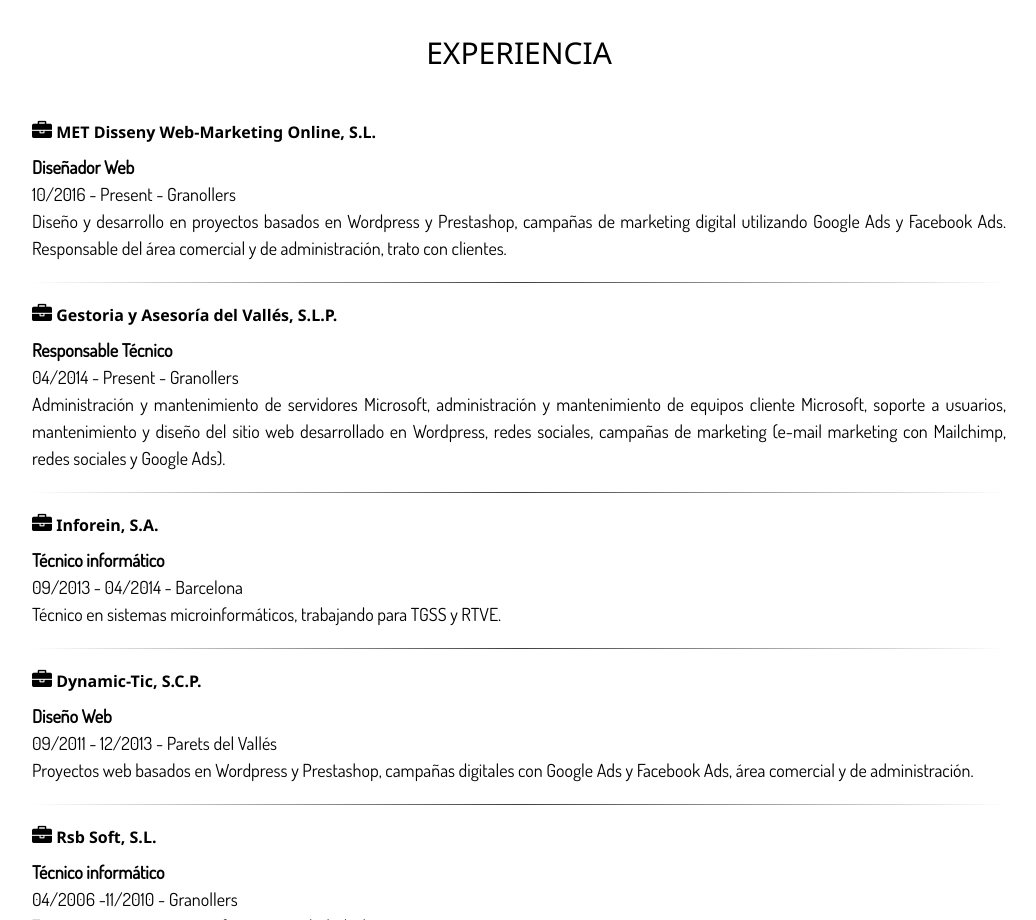
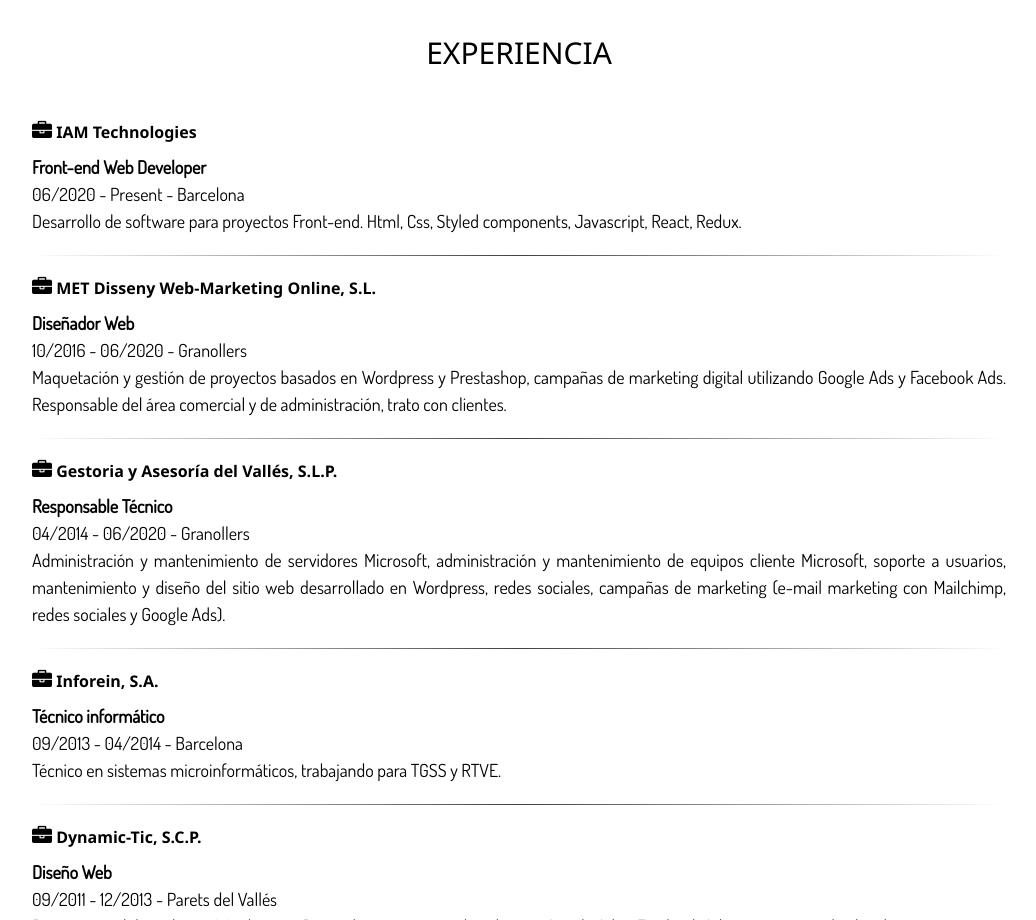
Before and after one commit to eugferman/my-portfolio, a plain HTML site: page index.html in a window 1280 px wide. Shown: the part 4660-5580 px from the top of the page, without its empty margins (121-1157 px from the left). Drawn offline with nearby package versions, Linux system fonts and the light colour scheme.

Commit message:
añadir nuevo empleo

```diff
--- a/index.html
+++ b/index.html
@@ -14,7 +14,7 @@
   <link rel="stylesheet" href="css/aos.css" />
   <script src="https://ajax.googleapis.com/ajax/libs/jquery/3.4.1/jquery.min.js"></script>
   <script src="js/scroll.js"></script>
-  <title>Eugdev's Portfolio</title>
+  <title>Efmdev Portfolio</title>
 </head>
 
 <body>
@@ -319,17 +319,23 @@
           <div class="info-experience">
             <div class="left-experience" data-aos="fade-up">
               <div>
+                <h6><i class="fa fa-briefcase" style="font-size: 20px;"></i><strong> IAM Technologies</strong></h6>
+                <p><strong>Front-end Web Developer</strong><br>06/2020 - Present - Barcelona</p>
+                <p>Desarrollo de software para proyectos Front-end. Html, Css, Styled components, Javascript, React, Redux.</p>
+                <hr>
+              </div>
+              <div>
                 <h6><i class="fa fa-briefcase" style="font-size: 20px;"></i><strong> MET Disseny Web-Marketing Online,
                     S.L.</strong></h6>
-                <p><strong>Diseñador Web</strong><br>10/2016 - Present - Granollers</p>
-                <p>Diseño y desarrollo en proyectos basados en Wordpress y Prestashop, campañas de marketing digital utilizando
+                <p><strong>Diseñador Web</strong><br>10/2016 - 06/2020 - Granollers</p>
+                <p>Maquetación y gestión de proyectos basados en Wordpress y Prestashop, campañas de marketing digital utilizando
                   Google Ads y Facebook Ads. Responsable del área comercial y de administración, trato con clientes.</p>
                 <hr>
               </div>
               <div>
                 <h6><i class="fa fa-briefcase" style="font-size: 20px;"></i><strong> Gestoria y Asesoría del Vallés,
                     S.L.P.</strong></h6>
-                <p><strong>Responsable Técnico</strong><br>04/2014 - Present - Granollers</p>
+                <p><strong>Responsable Técnico</strong><br>04/2014 - 06/2020 - Granollers</p>
                 <p>Administración y mantenimiento de servidores Microsoft, administración y mantenimiento de equipos cliente Microsoft,
                   soporte a usuarios, mantenimiento y diseño del sitio web desarrollado en Wordpress, redes sociales,
                   campañas de marketing (e-mail marketing con Mailchimp, redes sociales y Google Ads).</p>
```
